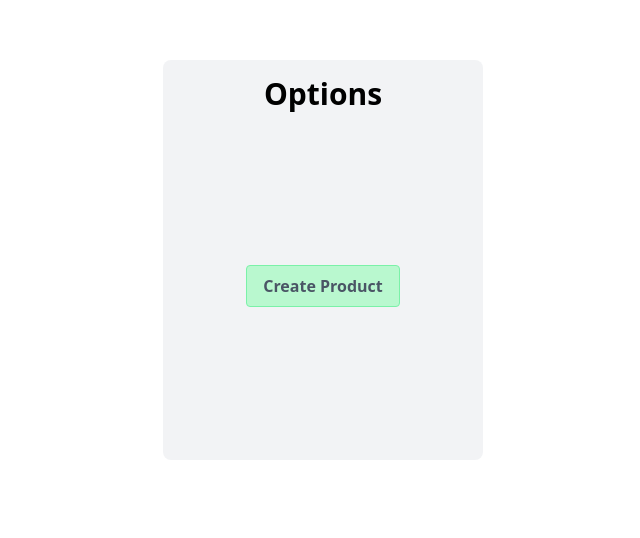
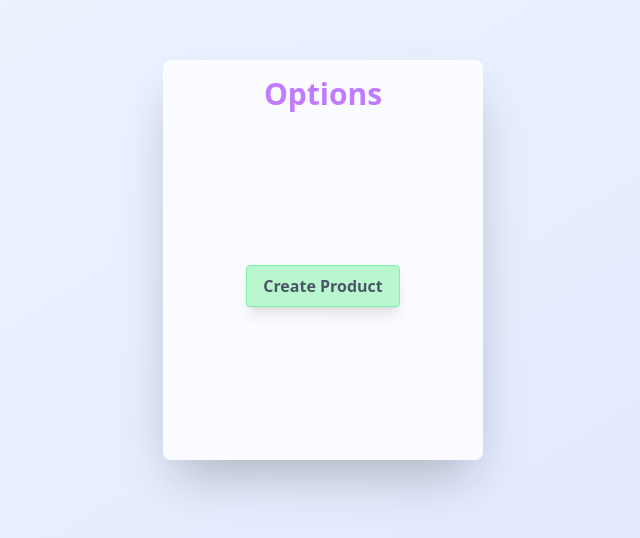
Before and after one commit to davidcediel12/product-cqrs-react, a React (Vite) app: page / in a window 1280 px wide. Shown: the part 140-678 px from the top of the page, without its empty margins (317-957 px from the left). Built offline with nearby package versions, Linux system fonts and the light colour scheme.

Commit message:
Improve UI for the main menu

```diff
--- a/src/App.jsx
+++ b/src/App.jsx
@@ -3,12 +3,13 @@ import './App.css'
 function App() {
   return (
 
-    <div className='flex items-center justify-center w-full h-screen'>
+    <div className='flex items-center justify-center w-full h-screen bg-gradient-to-br from-blue-50 to-indigo-100'>
 
-      <div className="flex flex-col w-1/4 h-1/2 bg-gray-200/50 border-gray-700 items-center justify-between rounded-lg">
-        <h2 className="mt-4 text-3xl font-bold">Options</h2>
+      <div className="flex flex-col w-1/4 h-1/2 bg-white/80 border-gray-700 items-center justify-between rounded-lg shadow-2xl">
+        <h2 className="mt-4 text-3xl font-bold text-purple-400">Options</h2>
         <div className="flex-1 flex items-center justify-center">
-          <button className="rounded bg-green-200 border-1 border-green-300 px-4 py-2 text-gray-600 font-bold hover:border-purple-400 hover:cursor-pointer">
+          <button className="rounded bg-green-200 border-1 border-green-300 px-4 py-2 text-gray-600 font-bold hover:border-purple-400 hover:cursor-pointer
+          shadow-lg hover:shadow-xl transform hover:scale-105 transition-all duration-200 border-0">
             Create Product
           </button>
         </div>
```
